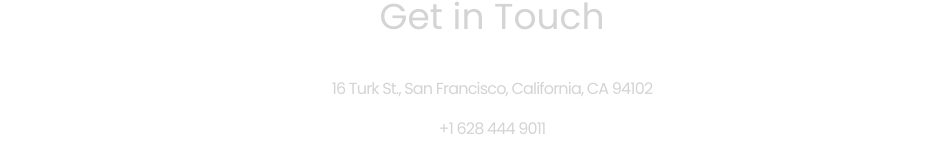
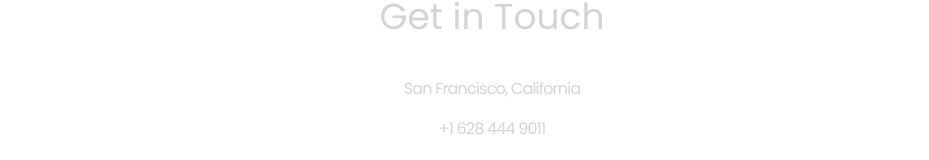
Before and after one commit to islamborghini/Portfolio, a React (Vite) app: page / in a window 1280 px wide. Shown: the part 5707-5867 px from the top of the page, without its empty margins (148-1077 px from the left). Built offline with nearby package versions, Linux system fonts and the light colour scheme; the HTML template or start-up script is replaced by a standard one.

Commit message:
Update index.js

```diff
--- a/src/constants/index.js
+++ b/src/constants/index.js
@@ -91,7 +91,7 @@ export const ACHIEVEMENTS = [
 ];
 
 export const CONTACT = {
-  address: "16 Turk St., San Francisco, California, CA 94102 ",
+  address: "San Francisco, California ",
   phoneNo: "+1 628 444 9011 ",
   email: "islam@uni.minerva.edu",
 };
```
